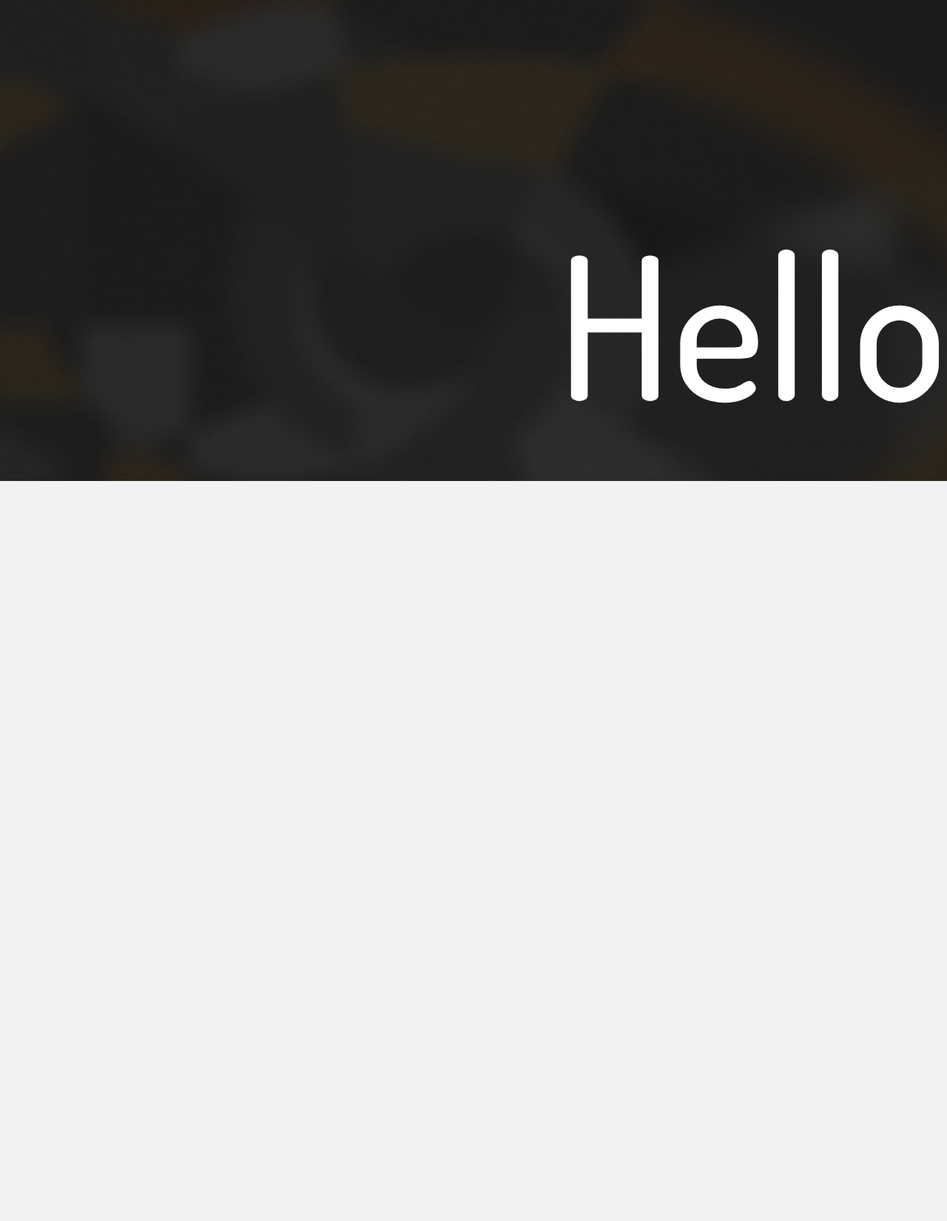
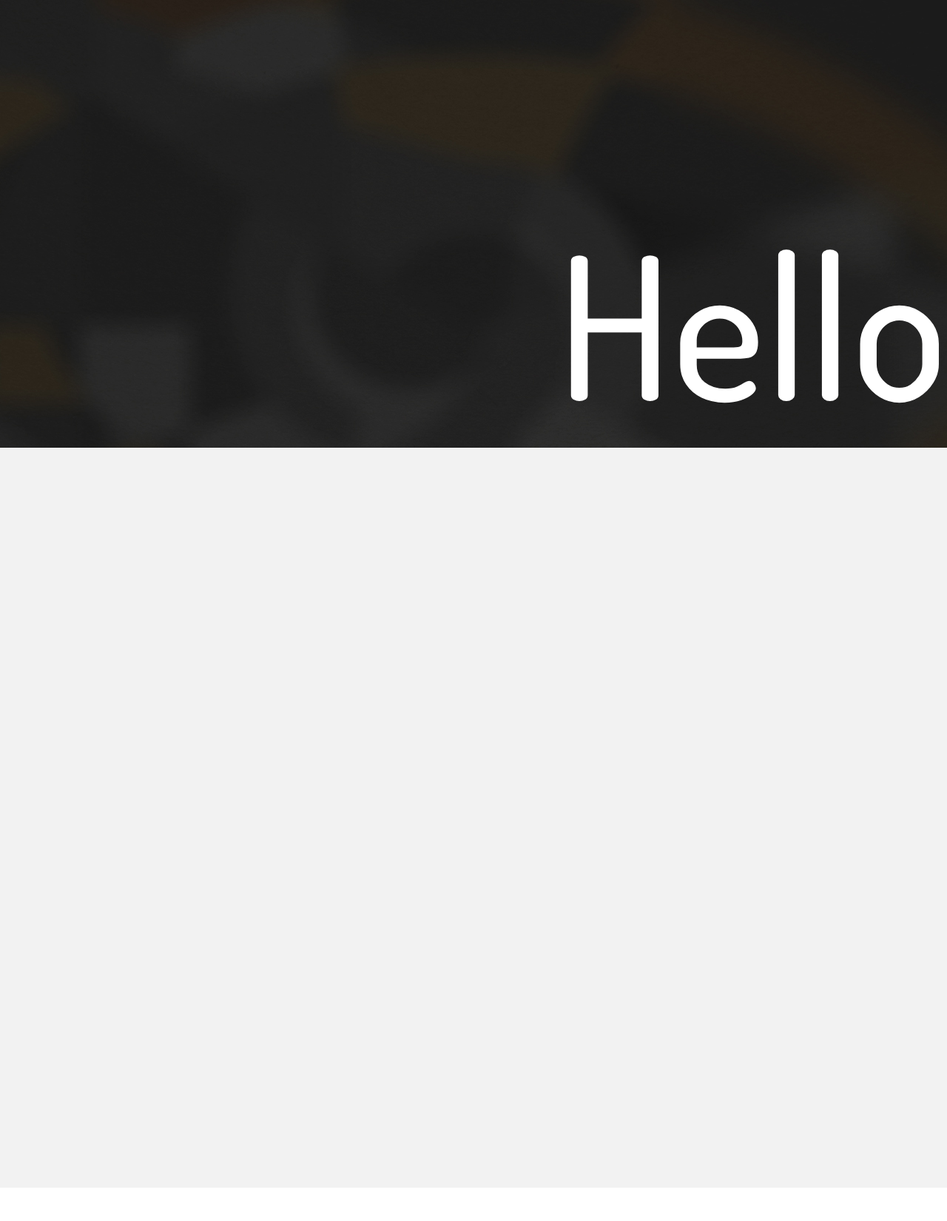
Before and after one commit to jgollner/jgollner.github.io, a Jekyll site: the page built from index.html, in a window 1280 px wide. Shown: the whole page at 74% size. Built offline with Jekyll 4.4.1, drawn with Linux system fonts in a browser that asks for light colours; Markdown is read by kramdown in place of the engine named in the settings; after the commit the page ends 1605 px from its top, so only the background shows below that.

Commit message:
viewheght

```diff
--- a/css/general.css
+++ b/css/general.css
@@ -44,7 +44,7 @@ body {
     position: relative;
    	z-index: 1;
    	overflow: hidden;
-   	height: 50vh;
+   	height: 45vh;
    	padding-top: 200px;
    	font-family: 'Dosis', sans-serif;
 	font-weight: 300;
```
